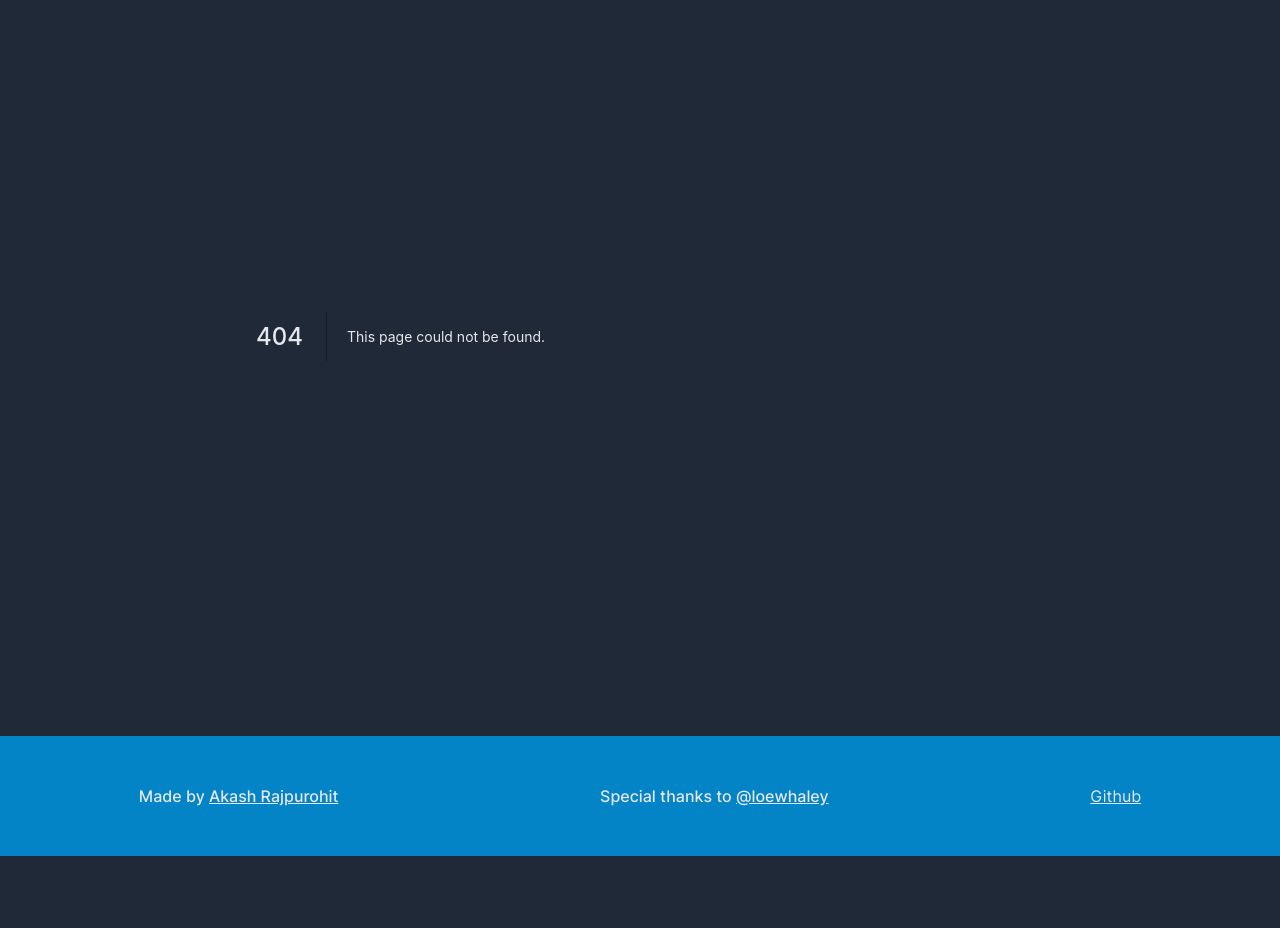
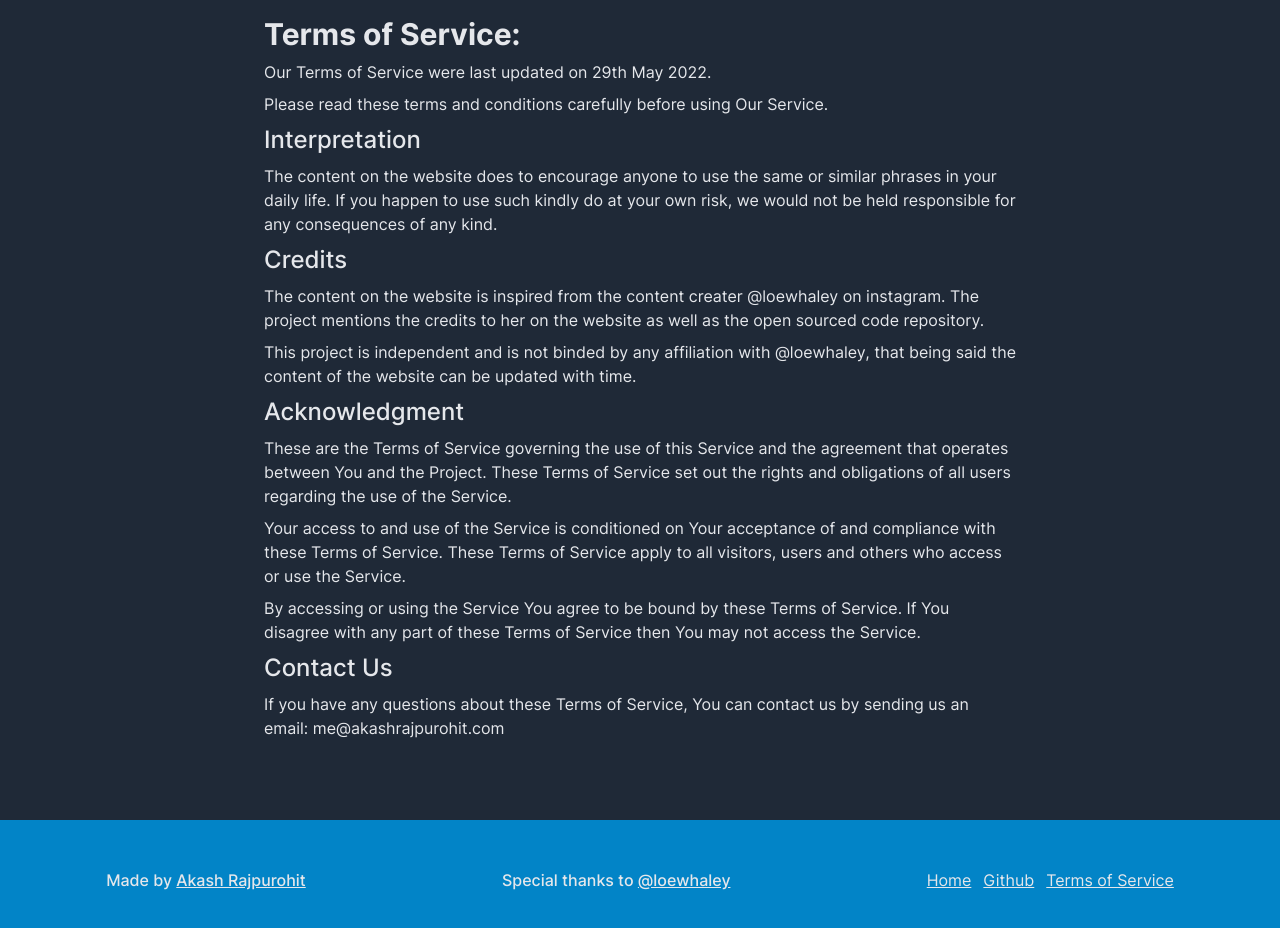
Before and after one commit to AkashRajpurohit/howtoprofessionallysay, a Next.js app: page /terms-of-service in a window 1280 px wide. Before the commit this address had no page. Shown: the part 600-1528 px from the top of the page. Before the commit the page ends 1456 px from the top, so only its background shows below. Built offline with nearby package versions, Linux system fonts and the light colour scheme.

Commit message:
docs: :memo: terms of service added

```diff
--- a/components/Footer.tsx
+++ b/components/Footer.tsx
@@ -1,6 +1,7 @@
 import { trackOutboundLink } from 'lib/analytics';
 import siteMetadata from 'lib/sitemetadata';
 import React, { FunctionComponent } from 'react';
+import Link from 'next/link';
 
 interface IFooterProps {}
 
@@ -34,6 +35,11 @@ const Footer: FunctionComponent<IFooterProps> = (): JSX.Element => {
         </a>
       </p>
       <p className="flex gap-3">
+        <span className="print:hidden">
+          <Link href="/">
+            <a className="text-gray-200 underline hover:text-gray-300">Home</a>
+          </Link>
+        </span>
         <span>
           <a
             href={siteMetadata.siteRepo}
@@ -45,6 +51,13 @@ const Footer: FunctionComponent<IFooterProps> = (): JSX.Element => {
             Github
           </a>
         </span>
+        <span className="print:hidden">
+          <Link href="/terms-of-service">
+            <a className="text-gray-200 underline hover:text-gray-300">
+              Terms of Service
+            </a>
+          </Link>
+        </span>
       </p>
     </footer>
   );
--- /dev/null
+++ b/pages/terms-of-service.tsx
@@ -0,0 +1,67 @@
+import Container from 'components/Container';
+import { PageSEO } from 'components/SEO';
+import siteMetadata from 'lib/sitemetadata';
+
+const TermsOfService = () => {
+  return (
+    <>
+      <PageSEO
+        title={siteMetadata.title}
+        description={siteMetadata.description}
+      />
+      <Container>
+        <div className="space-y-2">
+          <h1 className="text-3xl font-bold">Terms of Service:</h1>
+          <p>Our Terms of Service were last updated on 29th May 2022.</p>
+          <p>
+            Please read these terms and conditions carefully before using Our
+            Service.
+          </p>
+          <h2 className="text-2xl font-semibold">Interpretation</h2>
+          <p>
+            The content on the website does to encourage anyone to use the same
+            or similar phrases in your daily life. If you happen to use such
+            kindly do at your own risk, we would not be held responsible for any
+            consequences of any kind.
+          </p>
+          <h2 className="text-2xl font-semibold">Credits</h2>
+          <p>
+            The content on the website is inspired from the content creater
+            @loewhaley on instagram. The project mentions the credits to her on
+            the website as well as the open sourced code repository.
+          </p>
+          <p>
+            This project is independent and is not binded by any affiliation
+            with @loewhaley, that being said the content of the website can be
+            updated with time.
+          </p>
+          <h2 className="text-2xl font-semibold">Acknowledgment</h2>
+          <p>
+            These are the Terms of Service governing the use of this Service and
+            the agreement that operates between You and the Project. These Terms
+            of Service set out the rights and obligations of all users regarding
+            the use of the Service.
+          </p>
+          <p>
+            Your access to and use of the Service is conditioned on Your
+            acceptance of and compliance with these Terms of Service. These
+            Terms of Service apply to all visitors, users and others who access
+            or use the Service.
+          </p>
+          <p>
+            By accessing or using the Service You agree to be bound by these
+            Terms of Service. If You disagree with any part of these Terms of
+            Service then You may not access the Service.
+          </p>
+          <h2 className="text-2xl font-semibold">Contact Us</h2>
+          <p>
+            If you have any questions about these Terms of Service, You can
+            contact us by sending us an email: {siteMetadata.email}
+          </p>
+        </div>
+      </Container>
+    </>
+  );
+};
+
+export default TermsOfService;
```
